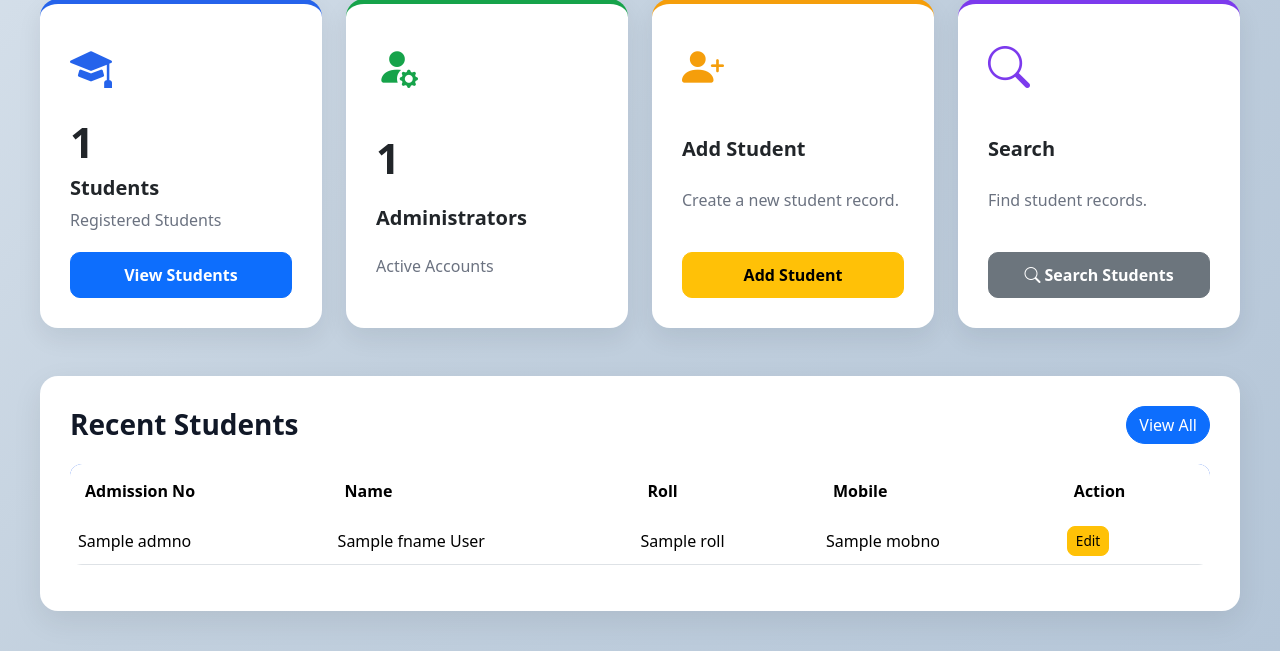
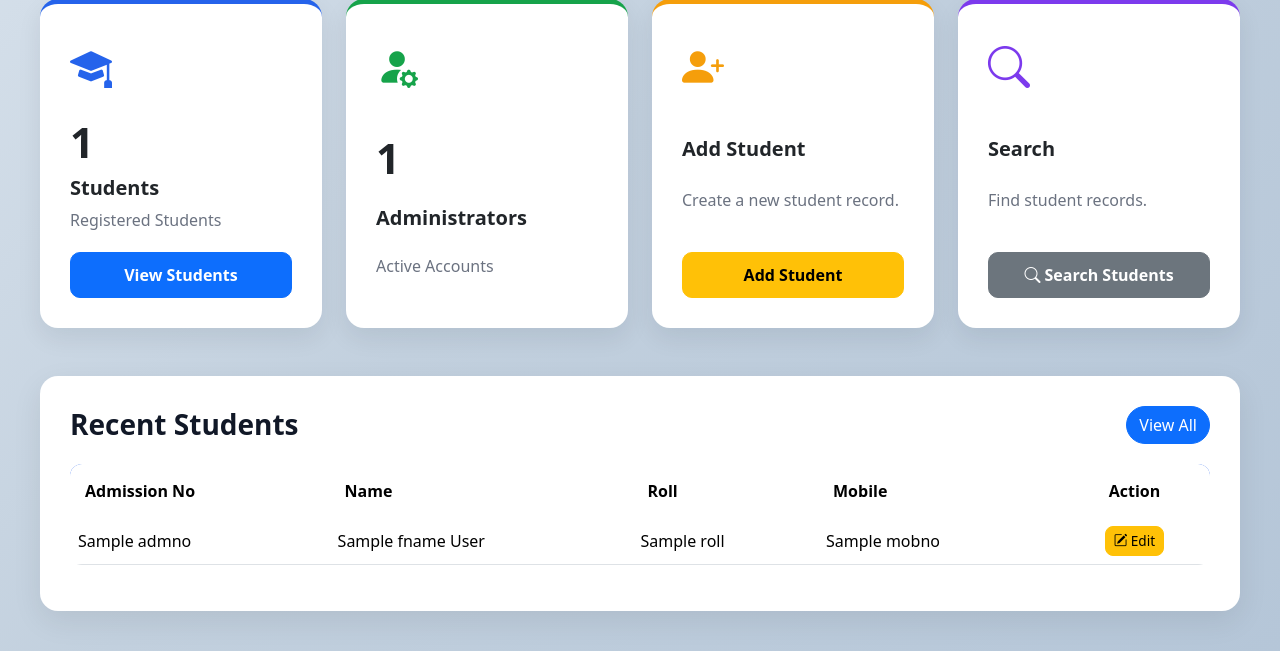
Before and after one commit to himanshu07-12/student-database-management-system, a Flask app: template templates/dashboard.html in a window 1280 px wide. Shown: the part 265-916 px from the top of the page. Run offline with Flask 3, Linux system fonts and the light colour scheme; the template is opened without the code that fills it: most values are stand-ins (such as "Sample title", 1, 10 or a date in 2020).

Commit message:
alignment of action and edit

```diff
--- a/templates/dashboard.html
+++ b/templates/dashboard.html
@@ -144,7 +144,7 @@
 
                     <th>Mobile</th>
 
-                    <th>Action</th>
+                    <th class="text-center">Action</th>
 
                 </tr>
 
@@ -169,13 +169,18 @@
 
                     <td>{{ student.mobno }}</td>
 
-                    <td>
+                    <td class="text-center">
+                        <div class="d-flex justify-content-center">
 
-                        <a href="/update/{{ student.admno }}"
-                           class="btn btn-sm btn-warning">
+                            <a href="/update/{{ student.admno }}"
+                                class="btn btn-sm btn-warning">
 
-                            Edit
+                                <i class="bi bi-pencil-square"></i>
+                                Edit
 
+                            </a>
+
+                        </div>
                     </td>
 
                 </tr>
```
